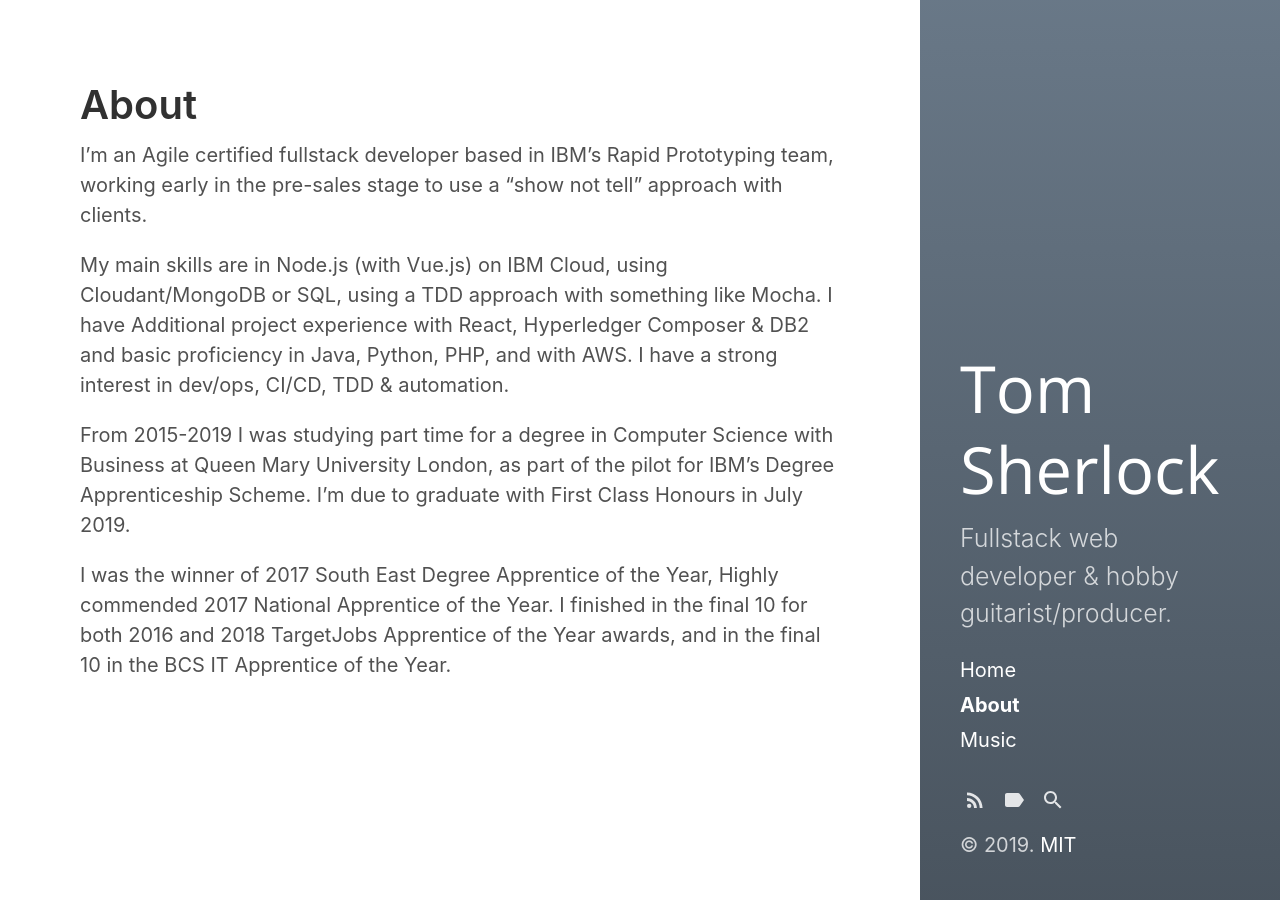
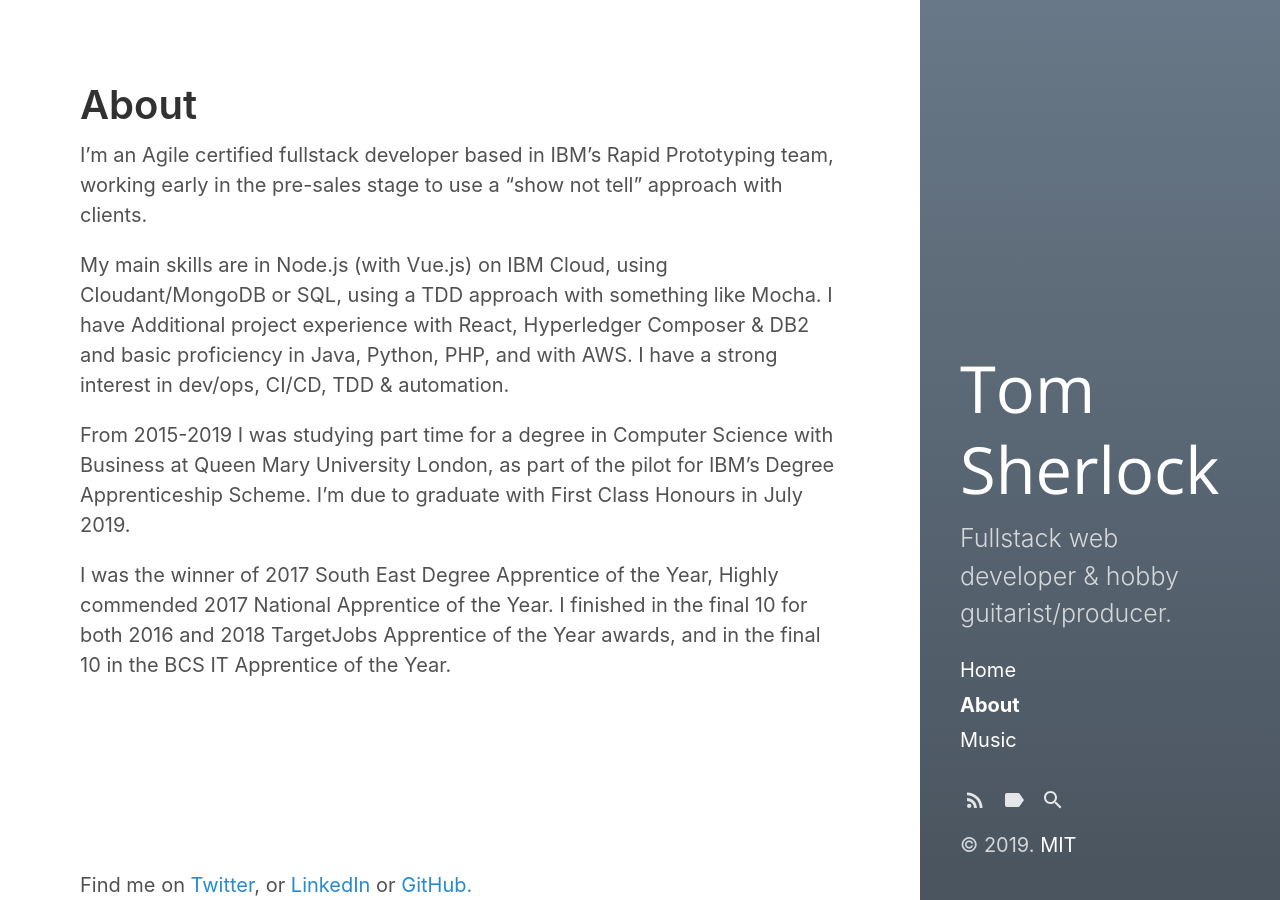
Before and after one commit to tomsherlocked/site, a Jekyll site: the page built from about.md, in a window 1280 px wide. Built offline with Jekyll 4.4.1, drawn with Linux system fonts in a browser that asks for light colours.

Commit message:
added footer

```diff
--- a/_layouts/page.html
+++ b/_layouts/page.html
@@ -8,3 +8,7 @@
 <div class="content">
   {{ content }}
 </div>
+<div class="footer">
+Find me on <a href="https://twitter.com/tomsherlocked">Twitter</a>, or <a href="https://www.linkedin.com/in/tom-sherlock-853a80105/">LinkedIn</a> or <a href="www.github.com/tomsherlocked">GitHub.</a>
+<br>
+</div>
--- a/_layouts/post.html
+++ b/_layouts/post.html
@@ -19,5 +19,6 @@
 
 
 <div class="footer">
-Get in touch! Find me on <a href="https://twitter.com/tomsherlocked">Twitter</a>, or <a href="/feed">subscribe to the feed</a>
+Find me on <a href="https://twitter.com/tomsherlocked">Twitter</a>, or <a href="https://www.linkedin.com/in/tom-sherlock-853a80105/">LinkedIn</a> or <a href="www.github.com/tomsherlocked">GitHub.</a>
+<br>
 </div>
```
